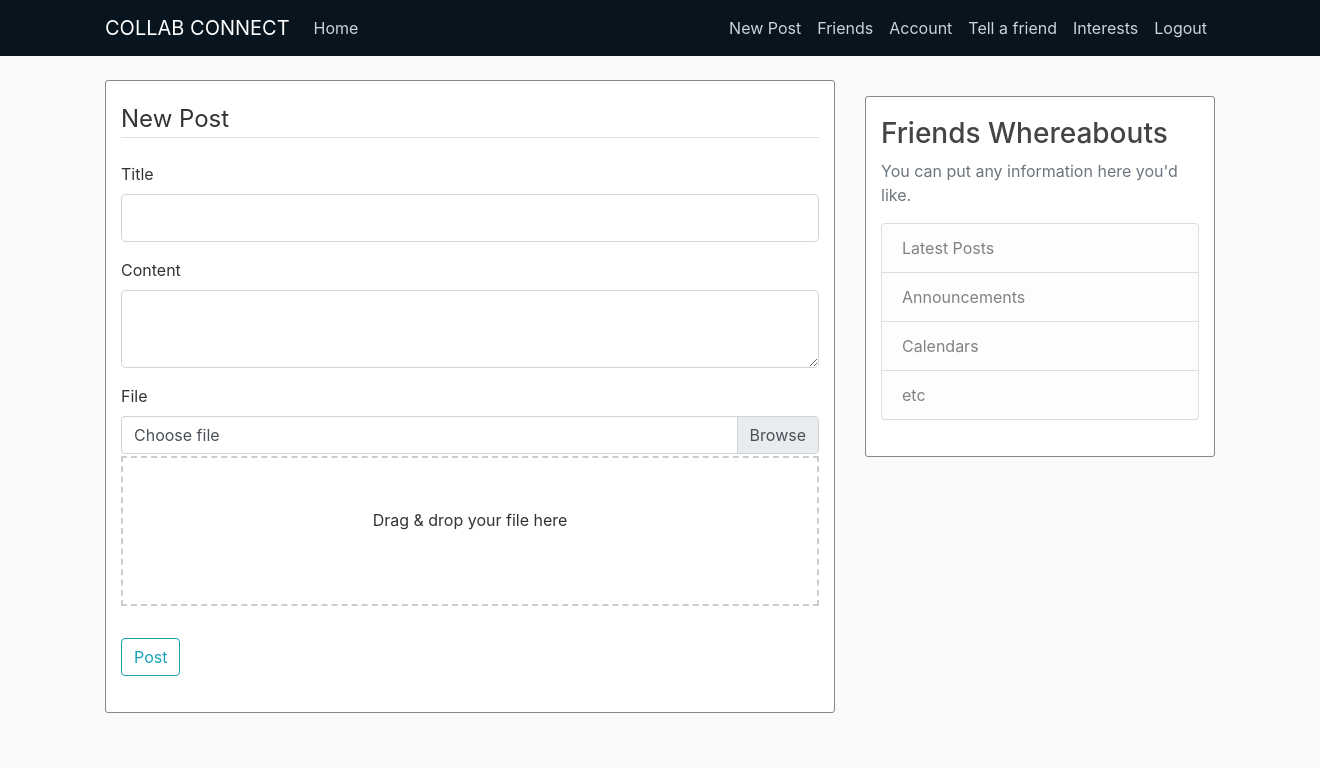
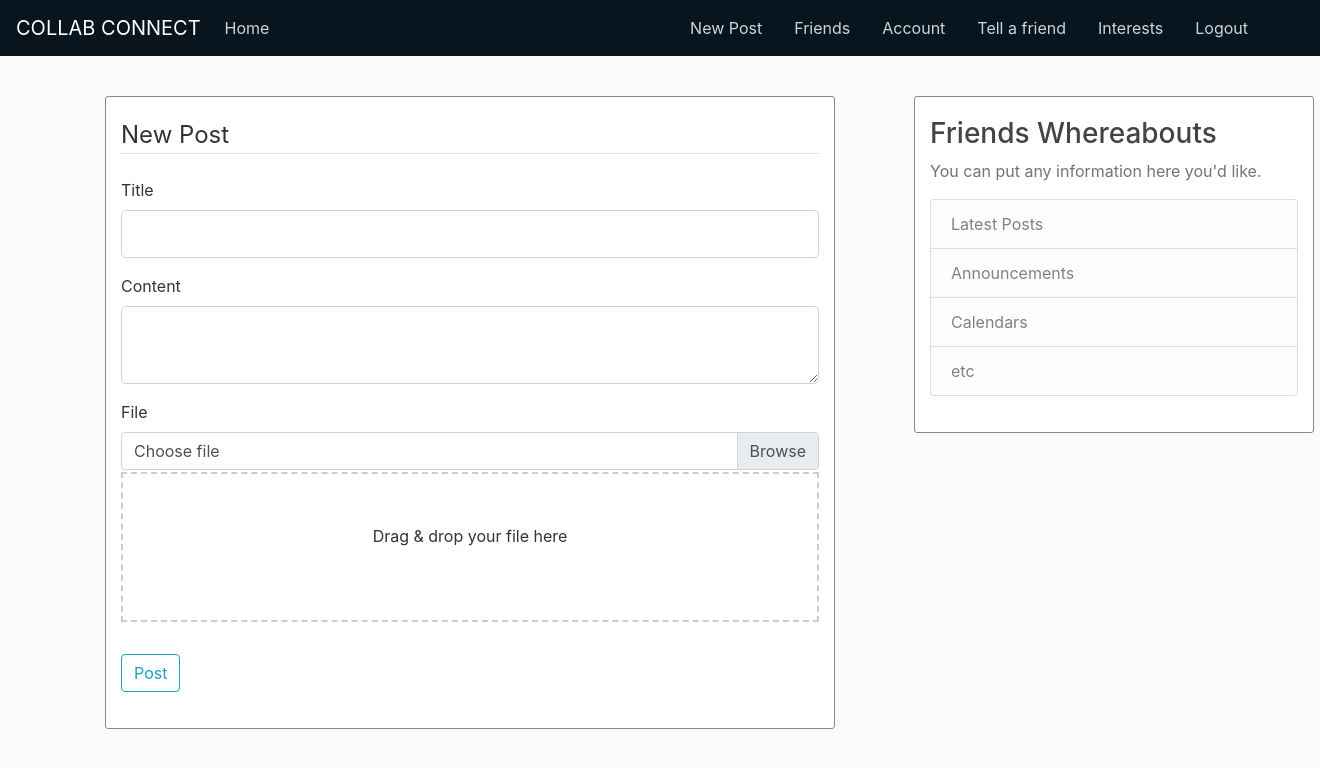
Before and after one commit to Ayrav702/Collab-Connect, a Flask app: page /post/new in a window 1320 px wide. Shown: the top 768 px of the page. Run offline with Flask 2, Linux system fonts and the light colour scheme; a user stored in the database is signed in; some libraries are stand-ins or nearby versions.

Commit message:
NEW COMMIT

```diff
--- a/flaskblog/templates/account.html
+++ b/flaskblog/templates/account.html
@@ -18,7 +18,7 @@
       color: white;
     }
   </style>
-    <div class="content-section">
+    <div class="content-section mt-3">
       <div class="media">
         <img id="changePicture" class="rounded-circle account-img mt-3" src="{{ image_file }}">
         <div class="media-body">
--- a/flaskblog/templates/create_post.html
+++ b/flaskblog/templates/create_post.html
@@ -1,6 +1,6 @@
 {% extends "layout.html" %}
 {% block content %}
-<div class="content-section">
+<div class="content-section mt-3">
     <form method="POST" action="" enctype="multipart/form-data">
         {{ form.hidden_tag() }}
         <fieldset class="form-group">
--- a/flaskblog/templates/friends.html
+++ b/flaskblog/templates/friends.html
@@ -36,14 +36,14 @@
       background-color: rgba(255, 0, 0, 0.873);
     }
   </style>
-  <h2 style="text-align: center; font-family: Arial, Helvetica, sans-serif;">Friends</h2>
-  <div class="row mt-4">
+  <div class="row mt-3">
     {% for friend in friends_list %}
     <div class="col-sm-4">
       <div class="card mb-5 custom-shadow">
         <img src="{{ url_for('static', filename='profile_pics/' + friend.image_file) }}" class="card-img-top" alt="{{ friend.username }}">
         <div class="card-body">
           <h5 class="card-title" style="text-align: center; font-family: Arial, Helvetica, sans-serif;">{{ friend.username }}</h5>
+          <p class="text-muted" style="text-align: center; font-family: Arial, Helvetica, sans-serif;">{{ friend.date_connected }}</p>
           <form action="{{ url_for('remove_friend', friend_id=friend.id) }}" method="POST">
             <button type="submit" class="btn-remove">Remove</button>
           </form>
--- a/flaskblog/templates/invite_user.html
+++ b/flaskblog/templates/invite_user.html
@@ -2,8 +2,8 @@
 {% block content %}
 <form method="POST" action="">
     {{ form.csrf_token }}
-    <fieldset class="form-group">
-        <div class="form-group">
+    <fieldset class="form-group mt-3">
+        <div class="form-group " >
             {{ form.email.label(class="form-control-label") }}
             {% if form.email.errors %}
                 {{ form.email(class="form-control form-control-lg is-invalid") }}
--- a/flaskblog/templates/layout.html
+++ b/flaskblog/templates/layout.html
@@ -8,6 +8,13 @@
     .red-text {
         color: red;
     }
+    .fixed-sidebar {
+    position: sticky;
+    top: 80px;
+    width: 400px;
+    margin-left: 49px;
+
+  }
 
 </style>
 
@@ -29,7 +36,7 @@
   <input type="hidden" name="csrf_token" value={{csrf_token}}>
     <header class="site-header">
       <nav class="navbar navbar-expand-md navbar-dark bg-steel fixed-top">
-        <div class="container">
+
           <a class="navbar-brand ml-0" href="/">COLLAB CONNECT</a>
           <button class="navbar-toggler" type="button" data-toggle="collapse" data-target="#navbarToggle" aria-controls="navbarToggle" aria-expanded="false" aria-label="Toggle navigation">
             <span class="navbar-toggler-icon"></span>
@@ -41,16 +48,12 @@
 
             <div class="navbar-nav">
               {% if current_user.is_authenticated %}
-                <a class="nav-item nav-link" href="{{ url_for('new_post') }}">New Post</a>
-                <a class="nav-item nav-link" href="{{ url_for('friends') }}">Friends</a>
-                <a class="nav-item nav-link" href="{{ url_for('account') }}">Account</a>
-                <a class="nav-item nav-link" href="{{ url_for('invite_user') }}">Tell a friend</a>
-                <a class="nav-item nav-link" href="{{ url_for('interests') }}">Interests</a>
-
-
-
-
-                <a class="nav-item nav-link" href="{{ url_for('logout') }}">Logout</a>
+                <a class="nav-item nav-link mr-3 " href="{{ url_for('new_post') }}">New Post</a>
+                <a class="nav-item nav-link mr-3" href="{{ url_for('friends') }}">Friends</a>
+                <a class="nav-item nav-link mr-3" href="{{ url_for('account') }}">Account</a>
+                <a class="nav-item nav-link mr-3" href="{{ url_for('invite_user') }}">Tell a friend</a>
+                <a class="nav-item nav-link mr-3" href="{{ url_for('interests') }}">Interests</a>
+                <a class="nav-item nav-link mr-5" href="{{ url_for('logout') }}">Logout</a>
               {% else %}
                 <a class="nav-item nav-link" href="{{ url_for('login') }}">Login</a>
                 <a class="nav-item nav-link" href="{{ url_for('register') }}">Register</a>
@@ -58,7 +61,6 @@
               {% endif %}
             </div>
           </div>
-        </div>
       </nav>
     </header>
     <main role="main" class="container">
@@ -75,8 +77,9 @@
           {% endwith %}
           {% block content %}{% endblock %}
         </div>
+
         <div class="col-md-4">
-          <div class="content-section mt-3">
+          <div class="content-section mt-3 fixed-sidebar" >
             <h3>Friends Whereabouts</h3>
             <p class='text-muted'>You can put any information here you'd like.
               <ul class="list-group">
@@ -86,9 +89,9 @@
                 <li class="list-group-item list-group-item-light">etc</li>
               </ul>
             </p>
-
           </div>
         </div>
+
       </div>
     </main>
 
--- a/flaskblog/templates/login.html
+++ b/flaskblog/templates/login.html
@@ -1,6 +1,6 @@
 {% extends "layout.html" %}
 {% block content %}
-    <div class="content-section">
+    <div class="content-section mt-3">
         <form method="POST" action="">
             {{ form.hidden_tag() }}
             <fieldset class="form-group">
--- a/flaskblog/templates/register.html
+++ b/flaskblog/templates/register.html
@@ -1,6 +1,6 @@
 {% extends "layout.html" %}
 {% block content %}
-    <div class="content-section">
+    <div class="content-section mt-3">
         <form method="POST" action="">
             {{ form.hidden_tag() }}
             <fieldset class="form-group">
```
Also changed, not shown: instance/site.db.
